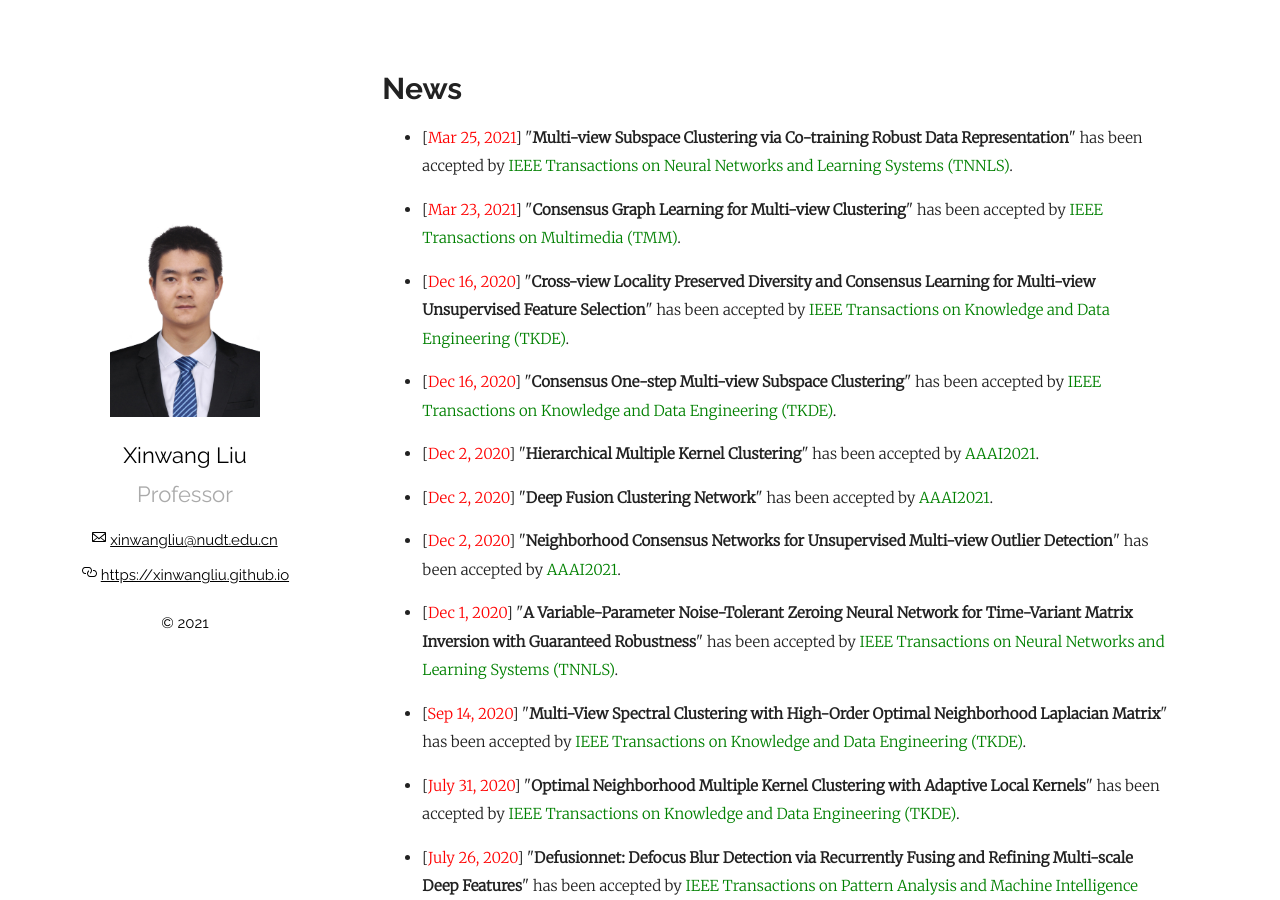
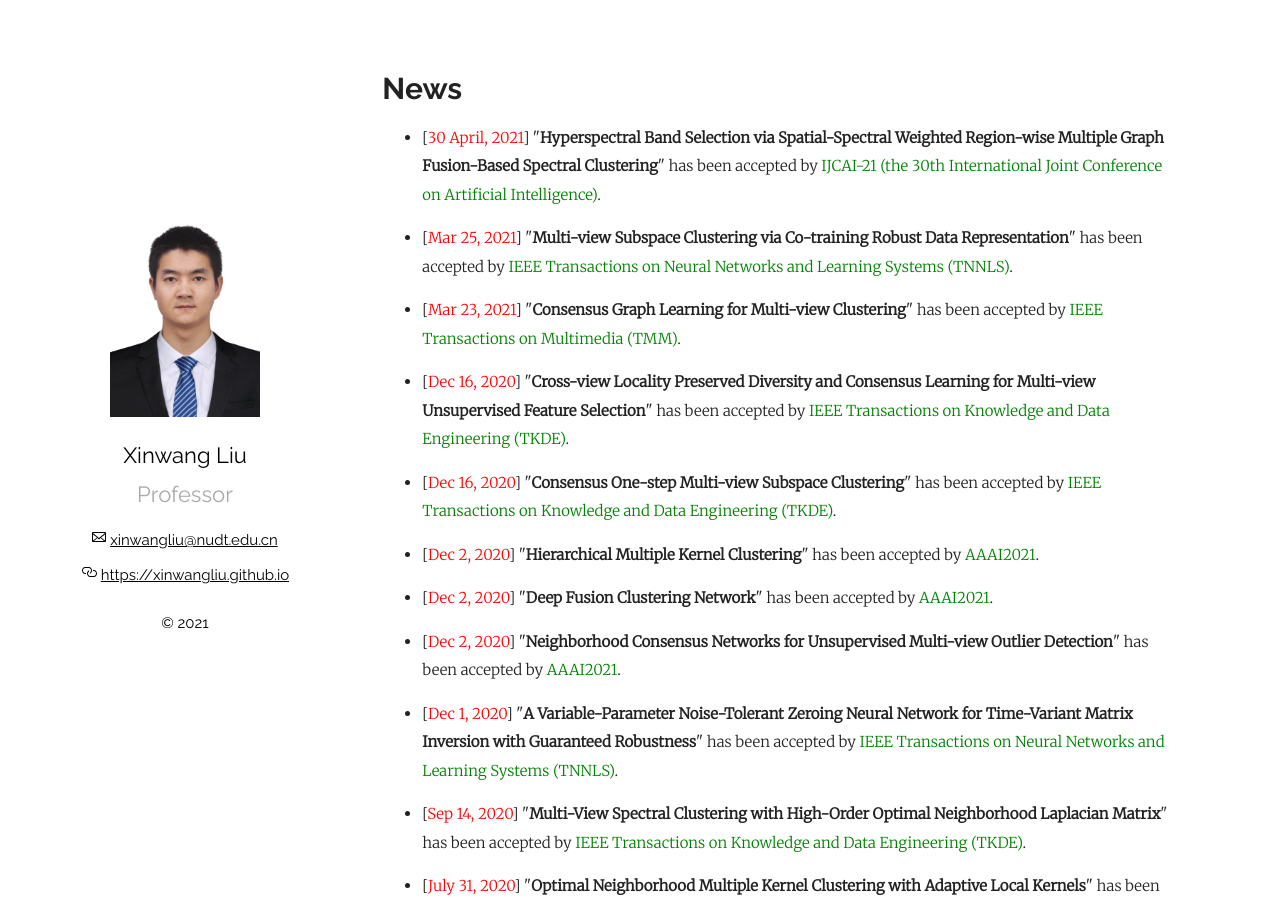
Before and after one commit to wx-liang/xinwangliu.github.io, a Jekyll site: the page built from index.md, in a window 1280 px wide and 900 px high. Built offline with Jekyll 4.4.1, drawn with Linux system fonts in a browser that asks for light colours; our own code applies the rules of GitHub Pages for plain Markdown files.

Commit message:
Update index.md

```diff
--- a/index.md
+++ b/index.md
@@ -4,6 +4,8 @@ layout: page
 ---
 # News
 <ul>
+
+ <p style="margin-top: 6px;"><li>[<font color="red">30 April, 2021</font>]  "<b>Hyperspectral Band Selection via Spatial-Spectral Weighted Region-wise Multiple Graph Fusion-Based Spectral Clustering</b>" has been accepted by <font color="green">IJCAI-21 (the 30th International Joint Conference on Artificial Intelligence)</font>.</li></p>
 
 <p style="margin-top: 6px;"><li>[<font color="red">Mar 25, 2021</font>]  "<b>Multi-view Subspace Clustering via Co-training Robust Data Representation</b>" has been accepted by <font color="green">IEEE Transactions on Neural Networks and Learning Systems (TNNLS)</font>.</li></p>
 
```
